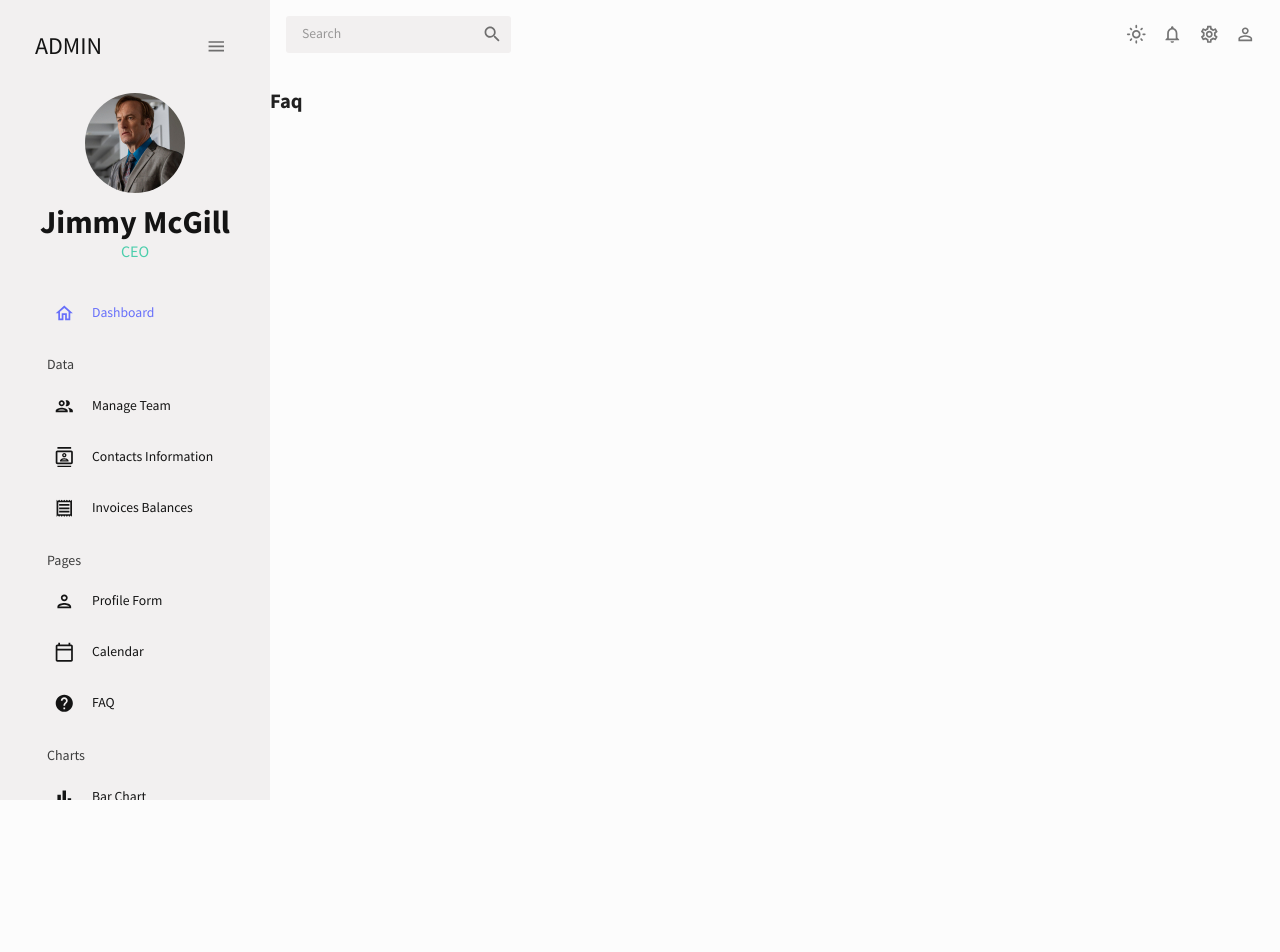
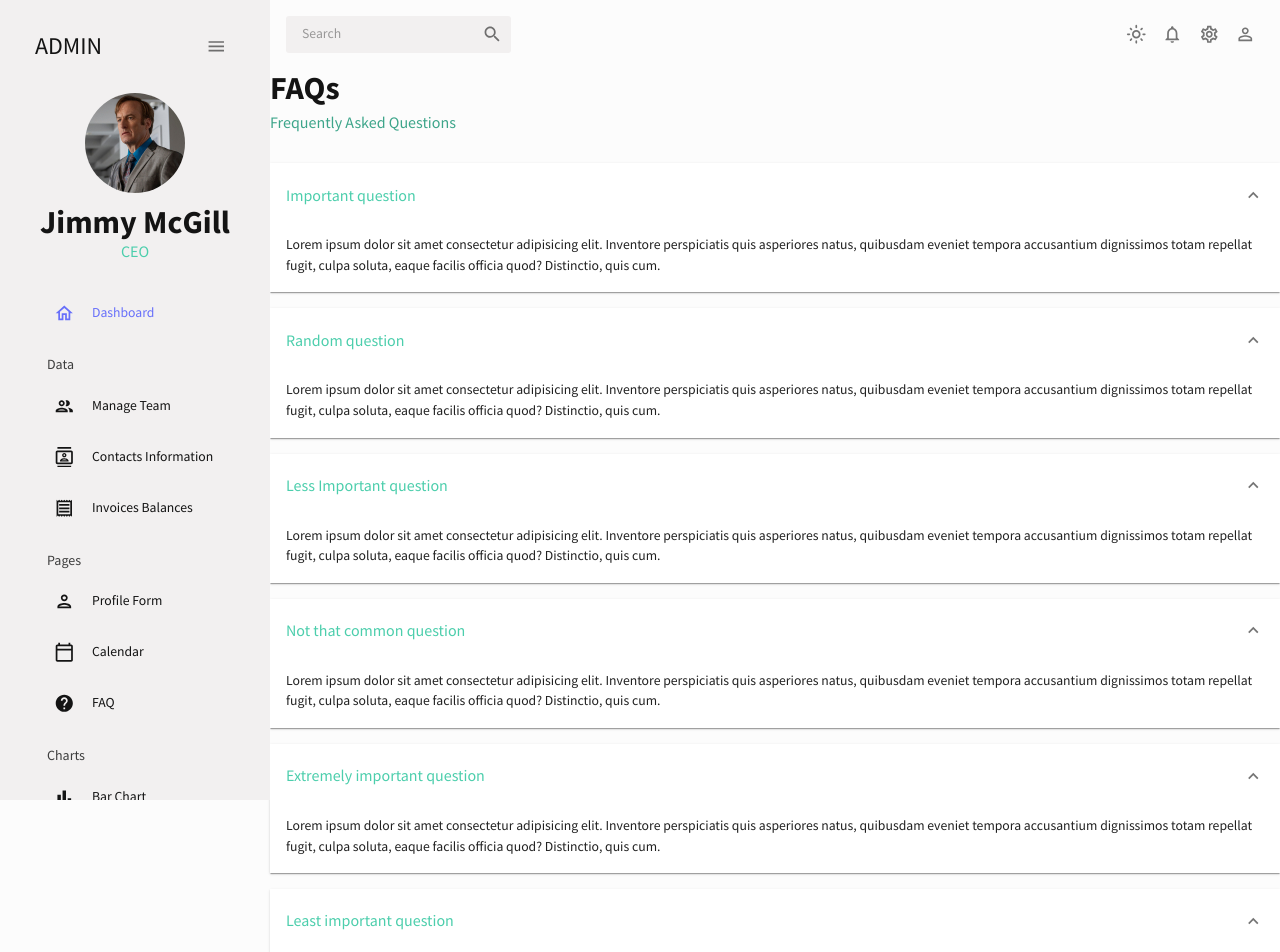
Before and after one commit to MarvelB/admin-dashboard, a React (Create React App) app: page /faq in a window 1280 px wide. Shown: the top 952 px of the page. Before the commit the page ends 800 px from the top, so only its background shows below. Built offline with nearby package versions, Linux system fonts and the light colour scheme.

Commit message:
finished polishing the FAQ page

```diff
--- a/src/pages/FAQ/FAQ.tsx
+++ b/src/pages/FAQ/FAQ.tsx
@@ -1,10 +1,127 @@
+import {
+    Box,
+    Accordion,
+    AccordionSummary,
+    AccordionDetails,
+    useTheme,
+    Typography,
+} from "@mui/material";
+import ExpandMore from "@mui/icons-material/ExpandMore";
+import Header from "components/Header/Header";
+import { tokens } from "theme";
+
 interface FaqProps {}
 
 const Faq = ({}: FaqProps) => {
+    const theme = useTheme();
+    const colors = tokens(theme.palette.mode);
+
     return (
-        <div>
-            <h2>Faq</h2>
-        </div>
+        <Box>
+            <Header title="FAQs" subTitle="Frequently Asked Questions" />
+
+            <Accordion defaultExpanded>
+                <AccordionSummary expandIcon={<ExpandMore />}>
+                    <Typography color={colors.greenAccent[500]} variant="h5">
+                        Important question
+                    </Typography>
+                </AccordionSummary>
+                <AccordionDetails>
+                    <Typography>
+                        Lorem ipsum dolor sit amet consectetur adipisicing elit.
+                        Inventore perspiciatis quis asperiores natus, quibusdam
+                        eveniet tempora accusantium dignissimos totam repellat
+                        fugit, culpa soluta, eaque facilis officia quod?
+                        Distinctio, quis cum.
+                    </Typography>
+                </AccordionDetails>
+            </Accordion>
+
+            <Accordion defaultExpanded>
+                <AccordionSummary expandIcon={<ExpandMore />}>
+                    <Typography color={colors.greenAccent[500]} variant="h5">
+                        Random question
+                    </Typography>
+                </AccordionSummary>
+                <AccordionDetails>
+                    <Typography>
+                        Lorem ipsum dolor sit amet consectetur adipisicing elit.
+                        Inventore perspiciatis quis asperiores natus, quibusdam
+                        eveniet tempora accusantium dignissimos totam repellat
+                        fugit, culpa soluta, eaque facilis officia quod?
+                        Distinctio, quis cum.
+                    </Typography>
+                </AccordionDetails>
+            </Accordion>
+
+            <Accordion defaultExpanded>
+                <AccordionSummary expandIcon={<ExpandMore />}>
+                    <Typography color={colors.greenAccent[500]} variant="h5">
+                        Less Important question
+                    </Typography>
+                </AccordionSummary>
+                <AccordionDetails>
+                    <Typography>
+                        Lorem ipsum dolor sit amet consectetur adipisicing elit.
+                        Inventore perspiciatis quis asperiores natus, quibusdam
+                        eveniet tempora accusantium dignissimos totam repellat
+                        fugit, culpa soluta, eaque facilis officia quod?
+                        Distinctio, quis cum.
+                    </Typography>
+                </AccordionDetails>
+            </Accordion>
+
+            <Accordion defaultExpanded>
+                <AccordionSummary expandIcon={<ExpandMore />}>
+                    <Typography color={colors.greenAccent[500]} variant="h5">
+                        Not that common question
+                    </Typography>
+                </AccordionSummary>
+                <AccordionDetails>
+                    <Typography>
+                        Lorem ipsum dolor sit amet consectetur adipisicing elit.
+                        Inventore perspiciatis quis asperiores natus, quibusdam
+                        eveniet tempora accusantium dignissimos totam repellat
+                        fugit, culpa soluta, eaque facilis officia quod?
+                        Distinctio, quis cum.
+                    </Typography>
+                </AccordionDetails>
+            </Accordion>
+
+            <Accordion defaultExpanded>
+                <AccordionSummary expandIcon={<ExpandMore />}>
+                    <Typography color={colors.greenAccent[500]} variant="h5">
+                        Extremely important question
+                    </Typography>
+                </AccordionSummary>
+                <AccordionDetails>
+                    <Typography>
+                        Lorem ipsum dolor sit amet consectetur adipisicing elit.
+                        Inventore perspiciatis quis asperiores natus, quibusdam
+                        eveniet tempora accusantium dignissimos totam repellat
+                        fugit, culpa soluta, eaque facilis officia quod?
+                        Distinctio, quis cum.
+                    </Typography>
+                </AccordionDetails>
+            </Accordion>
+
+            <Accordion defaultExpanded>
+                <AccordionSummary expandIcon={<ExpandMore />}>
+                    <Typography color={colors.greenAccent[500]} variant="h5">
+                        Least important question
+                    </Typography>
+                </AccordionSummary>
+                <AccordionDetails>
+                    <Typography>
+                        Lorem ipsum dolor sit amet consectetur adipisicing elit.
+                        Inventore perspiciatis quis asperiores natus, quibusdam
+                        eveniet tempora accusantium dignissimos totam repellat
+                        fugit, culpa soluta, eaque facilis officia quod?
+                        Distinctio, quis cum.
+                    </Typography>
+                </AccordionDetails>
+            </Accordion>
+        </Box>
     );
 };
 
```
